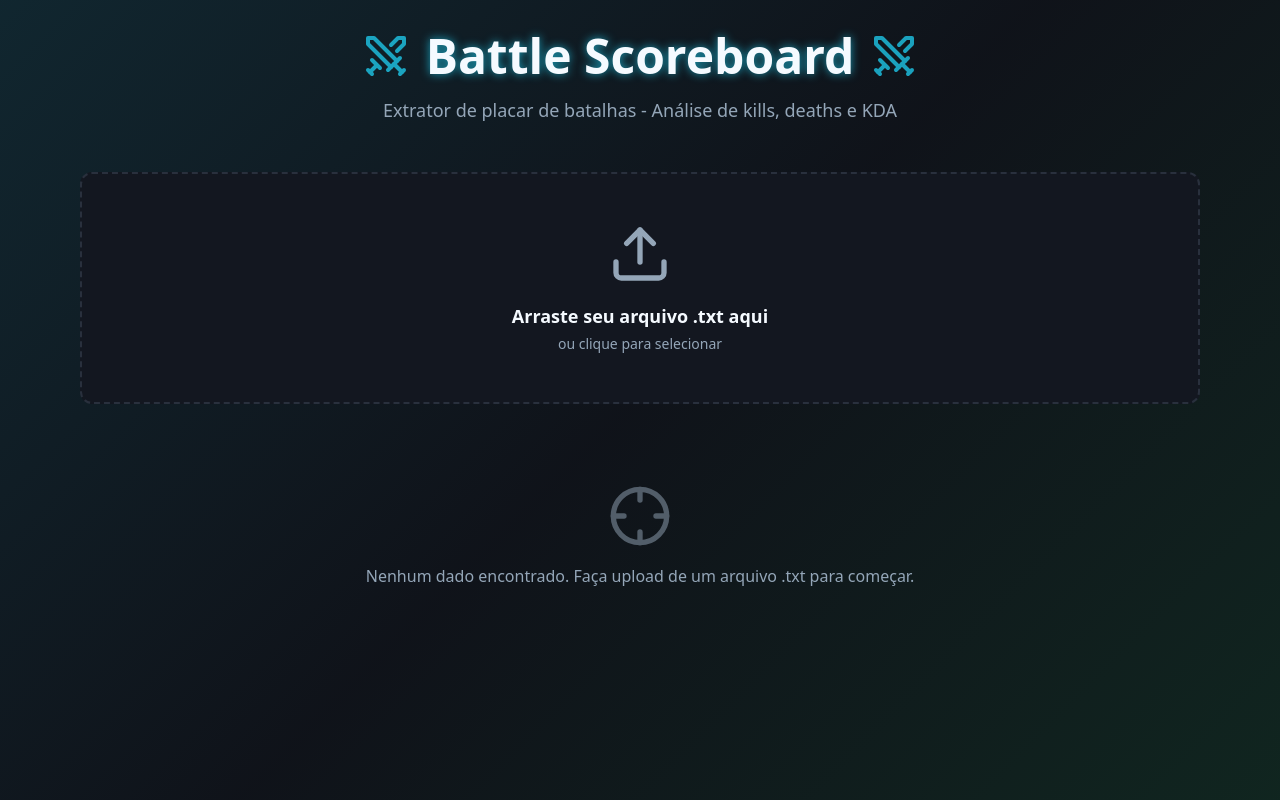
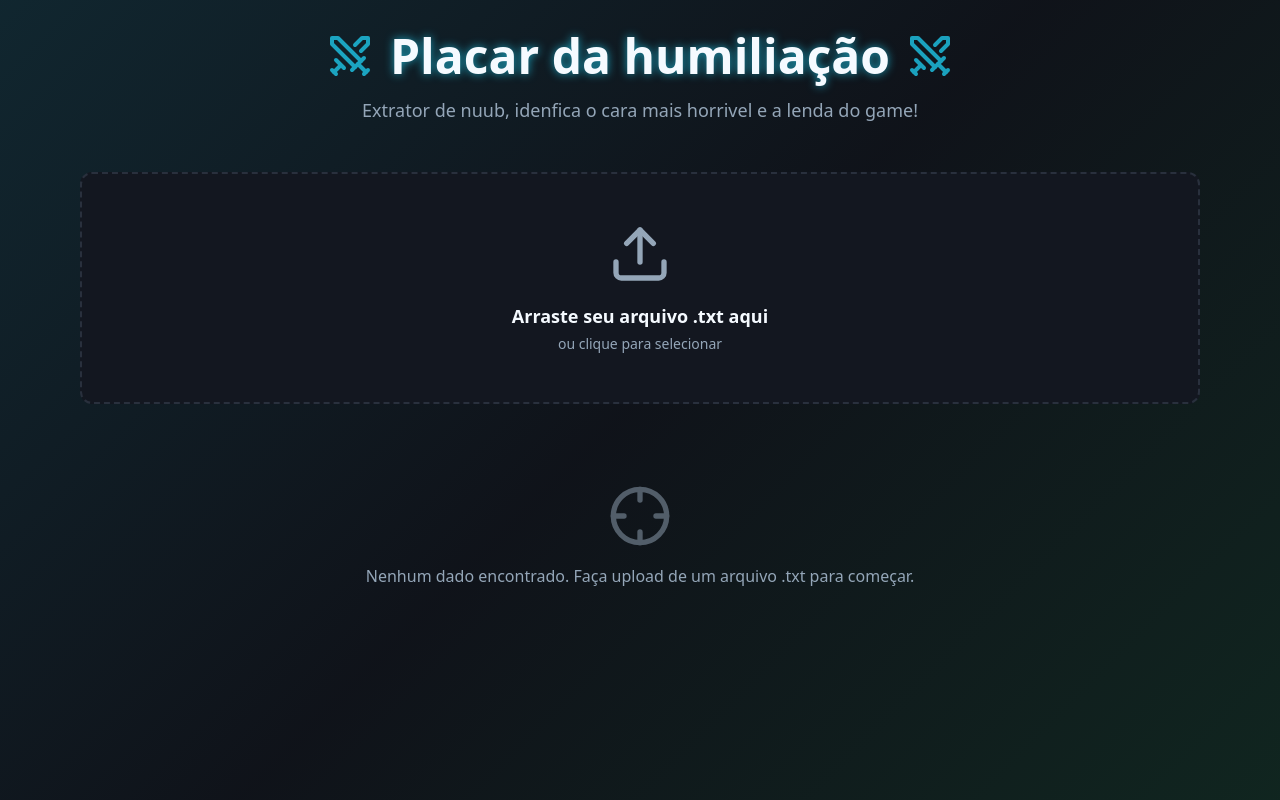
Before and after one commit to emerferri/vortexkda, a React (Vite) app: page / in a window 1280 px wide. Built offline with nearby package versions, Linux system fonts and the light colour scheme; the HTML template or start-up script is replaced by a standard one.

Commit message:
Refactor: Update titles and descriptions

```diff
--- a/index.html
+++ b/index.html
@@ -3,12 +3,12 @@
   <head>
     <meta charset="UTF-8" />
     <meta name="viewport" content="width=device-width, initial-scale=1.0" />
-    <title>Battle Scoreboard - Extrator de Placar de Batalhas</title>
-    <meta name="description" content="Extrator de placar de batalhas para análise de kills, deaths e KDA de jogadores" />
+    <title>Placar da humiliação - Extrator de Nuub</title>
+    <meta name="description" content="Extrator de nuub, idenfica o cara mais horrivel e a lenda do game!" />
     <meta name="author" content="Battle Scoreboard" />
 
-    <meta property="og:title" content="Battle Scoreboard - Extrator de Placar" />
-    <meta property="og:description" content="Análise completa de kills, deaths e KDA" />
+    <meta property="og:title" content="Placar da humiliação - Extrator de Nuub" />
+    <meta property="og:description" content="Extrator de nuub, idenfica o cara mais horrivel e a lenda do game!" />
     <meta property="og:type" content="website" />
     <meta property="og:image" content="https://lovable.dev/opengraph-image-p98pqg.png" />
 
--- a/src/pages/Index.tsx
+++ b/src/pages/Index.tsx
@@ -18,14 +18,14 @@ const Index = () => {
         <header className="text-center mb-12">
           <div className="flex items-center justify-center gap-4 mb-4">
             <Swords className="w-12 h-12 text-primary animate-pulse" />
-            <h1 className="text-5xl font-bold text-foreground text-glow">
-              Battle Scoreboard
-            </h1>
+          <h1 className="text-5xl font-bold text-foreground text-glow">
+            Placar da humiliação
+          </h1>
             <Swords className="w-12 h-12 text-primary animate-pulse" />
           </div>
-          <p className="text-lg text-muted-foreground">
-            Extrator de placar de batalhas - Análise de kills, deaths e KDA
-          </p>
+        <p className="text-lg text-muted-foreground">
+          Extrator de nuub, idenfica o cara mais horrivel e a lenda do game!
+        </p>
         </header>
 
         <div className="space-y-8">
```
